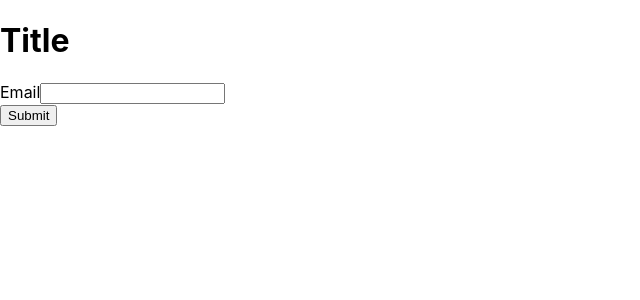
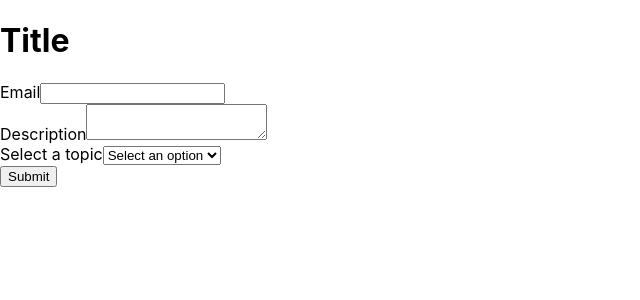
Before and after one commit to eugenehan94/React-PracticeAndTest-File, a React (Create React App) app: page / in a window 1280 px wide. Shown: the top 300 px of the page, without its empty margins (0-640 px from the left). Built offline with nearby package versions, Linux system fonts and the light colour scheme; the HTML template or start-up script is replaced by a standard one.

Commit message:
more Formik practice

```diff
--- a/src/components/FormikContainer.js
+++ b/src/components/FormikContainer.js
@@ -3,11 +3,21 @@
 import * as Yup from "yup";
 import FormikControl from "./FormikControl";
 function FormikContainer() {
+  const dropdownOptions = [
+    { key: "Select an option", value: "" },
+    { key: "Option 1", value: "option1" },
+    { key: "Option 2", value: "option2" },
+    { key: "Option 3", value: "option3" },
+  ];
   const initialValues = {
     email: "",
+    description: "",
+    selectOption: "",
   };
   const validationSchema = Yup.object({
     email: Yup.string().required("Required"),
+    description: Yup.string().required("Required"),
+    selectOption: Yup.string().required("Required"),
   });
   const onSubmit = (values) => console.log("Form data", values);
   return (
@@ -24,6 +34,17 @@
             label="Email"
             name="email"
           />
+          <FormikControl
+            control="textarea"
+            label="Description"
+            name="description"
+          />
+          <FormikControl
+            control="select"
+            label="Select a topic"
+            name="selectOption"
+            options={dropdownOptions}
+          />
           <button type="submit">Submit</button>
         </Form>
       )}
--- a/src/components/FormikControl.js
+++ b/src/components/FormikControl.js
@@ -1,12 +1,16 @@
 import React from "react";
 import Input from "./input";
+import Textarea from "./Textarea";
+import Select from "./Select";
 function FormikControl(props) {
   const { control, ...rest } = props;
   switch (control) {
     case "input":
       return <Input {...rest} />;
     case "textarea":
+      return <Textarea {...rest} />;
     case "select":
+      return <Select {...rest} />;
     case "radio":
     case "checkbox":
     case "date":
--- /dev/null
+++ b/src/components/Select.js
@@ -0,0 +1,23 @@
+import React from "react";
+import { Field, ErrorMessage } from "formik";
+import TextError from "./TextError";
+function Select(props) {
+  const { label, name, options, ...rest } = props;
+  return (
+    <div>
+      <label htmlFor={name}>{label}</label>
+      <Field as="select" id={name} name={name} {...rest}>
+        {options.map((option) => {
+          return (
+            <option key={option.value} value={option.value}>
+              {option.key}
+            </option>
+          );
+        })}
+      </Field>
+      <ErrorMessage name={name} component={TextError} />
+    </div>
+  );
+}
+
+export default Select;
--- /dev/null
+++ b/src/components/Textarea.js
@@ -0,0 +1,15 @@
+import React from "react";
+import { Field, ErrorMessage } from "formik";
+import TextError from "./TextError";
+function Textarea(props) {
+  const { label, name, ...rest } = props;
+  return (
+    <div>
+      <label htmlFor={name}>{label}</label>
+      <Field as="textarea" id={name} name={name} {...rest} />
+      <ErrorMessage name={name} component={TextError} />
+    </div>
+  );
+}
+
+export default Textarea;
```
